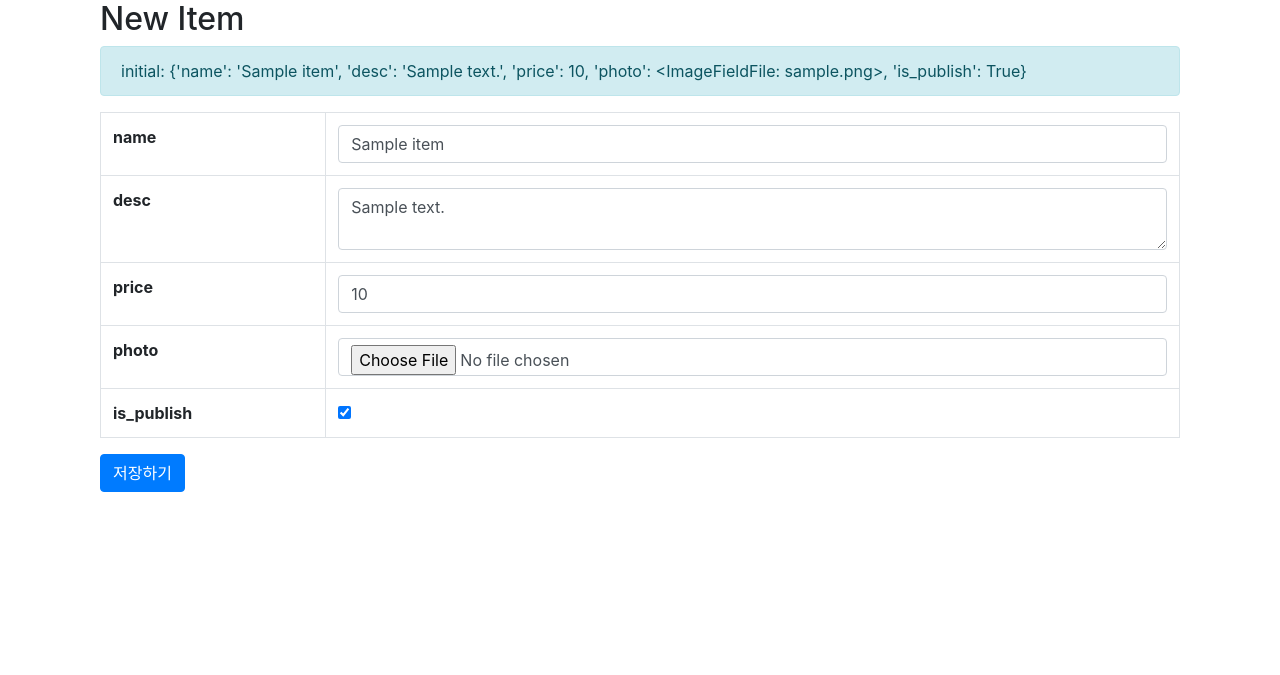
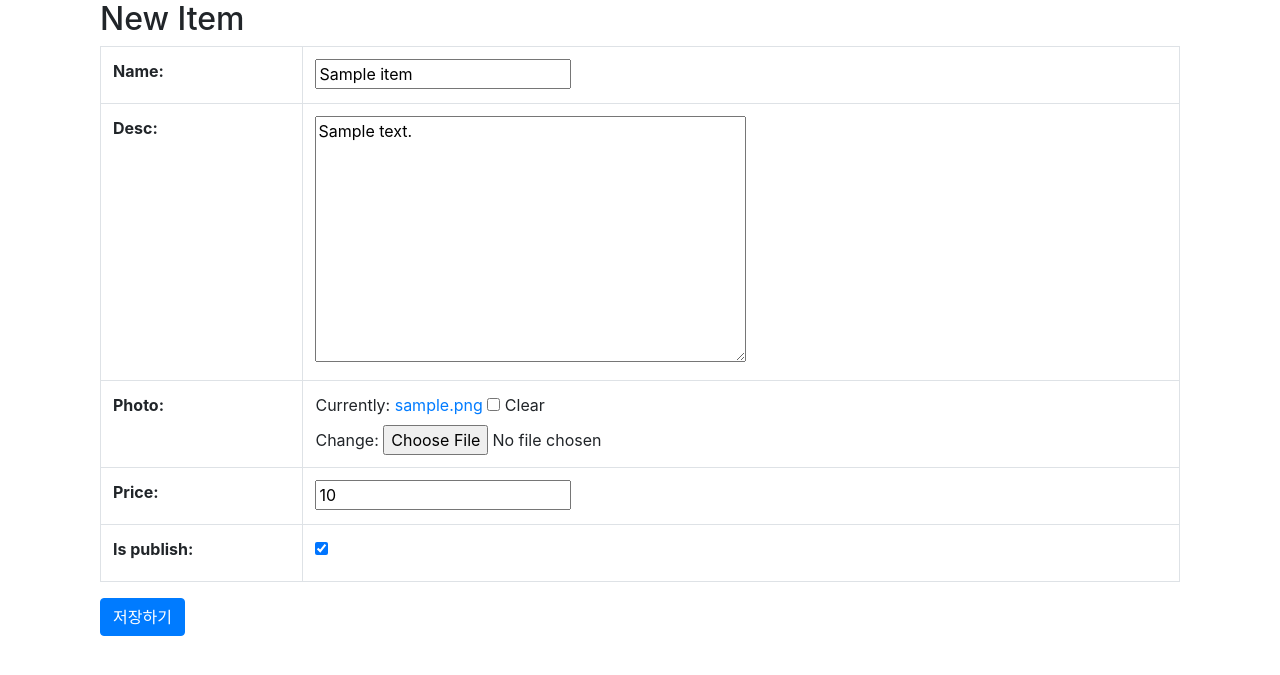
Before and after one commit to awesomeo184/piro13_AskDjangoBasic, a Django app: page /shop/1/edit/ in a window 1280 px wide. Shown: the top 675 px of the page. Run offline with Django 3.2, Linux system fonts and the light colour scheme; tables that the repository leaves empty hold one stand-in row (values such as "Sample post"); parts of the project's set-up code (start-up, migrations or seed data) failed here and were passed over; some libraries are stand-ins or nearby versions.

Commit message:
강의 30, 31강

```diff
--- /dev/null
+++ b/shop/forms.py
@@ -0,0 +1,8 @@
+from django import forms
+from .models import Item
+
+
+class ItemForm(forms.ModelForm):
+    class Meta:
+        model = Item
+        fields = '__all__'
--- a/shop/templates/shop/item_form.html
+++ b/shop/templates/shop/item_form.html
@@ -9,51 +9,11 @@
         <div class="container">
             <div class="col-sm-12">
                 <h2>New Item</h2>
-                {% if error_list %}
-                    <div class="alert alert-danger">
-                        error_list: {{ error_list }}
-                    </div>
-                {% endif %}
-                {% if initial %}
-                    <div class="alert alert-info">
-                        initial: {{ initial }}
-                    </div>
-                {% endif %}
+
                 <form action="" method="post" enctype="multipart/form-data" autocomplete="off">
                     {% csrf_token %}
                     <table class="table table-bordered">
-                        <tbody>
-                            <tr>
-                                <th>name</th>
-                                <td>
-                                    <input type="text" name="name" value="{{ initial.name }}" class="form-control" />
-                                </td>
-                            </tr>
-                            <tr>
-                                <th>desc</th>
-                                <td>
-                                    <textarea name="desc" class="form-control">{{ initial.desc }}</textarea>
-                                </td>
-                            </tr>
-                            <tr>
-                                <th>price</th>
-                                <td>
-                                    <input type="text" name="price" value="{{ initial.price }}" class="form-control" />
-                                </td>
-                            </tr>
-                            <tr>
-                                <th>photo</th>
-                                <td>
-                                    <input type="file" name="photo" class="form-control" />
-                                </td>
-                            </tr>
-                            <tr>
-                                <th>is_publish</th>
-                                <td>
-                                    <input type="checkbox" name="is_publish" value="1" {% if initial.is_publish %}checked{% endif %} />
-                                </td>
-                            </tr>
-                        </tbody>
+                        {{ form.as_table }}
                     </table>
                     <input type="submit" value="저장하기" class="btn btn-primary" />
                 </form>
--- a/shop/views.py
+++ b/shop/views.py
@@ -1,6 +1,8 @@
 from django.http import HttpResponse
 from django.shortcuts import render, get_object_or_404, redirect
+from django.views.generic import CreateView, UpdateView
 from . models import Item
+from .forms import ItemForm
 
 def archives_year(request, year):
     return HttpResponse(f'{year}년도에 대한 정보')
@@ -17,70 +19,24 @@ def detail(request, item_id):
     return render(request, 'shop/detail.html', content)
 
 
-def item_new(request, item=None):
-    error_list = []
-    initial = {}
+# def item_new(request, item=None):
+#     if request.method == 'POST':
+#         form = ItemForm(request.POST, request.FILES, instance=item)
+#         if form.is_valid():
+#             item = form.save()
+#             return redirect(item)
+#     else:
+#         form = ItemForm(instance=item)
 
-    if request.method == 'POST':
-        data = request.POST
-        files = request.FILES
-
-        name = data.get('name')
-        desc = data.get('desc')
-        price = data.get('price')
-        photo = files.get('photo')
-        is_publish = data.get('is_publish') in (True, 't', 'True', '1')
-
-        # 유효성 검사
-        if len(name) < 2:
-            error_list.append('name을 2글자 이상 입력해주세요.')
-
-        if re.match(r'^[\da-zA-Z\s]+$', desc):
-            error_list.append('한글을 입력해주세요.')
-
-        if not error_list:
-            # 저장 시도
-            if item is None:
-                item = Item()
-
-            item.name = name
-            item.desc = desc
-            item.price = price
-            item.is_publish = is_publish
-
-            if photo:
-                item.photo.save(photo.name, photo, save=False)
-
-            try:
-                item.save()
-            except Exception as e:
-                error_list.append(e)
-            else:
-                return redirect(item)
-
-        initial = {
-            'name': name,
-            'desc': desc,
-            'price': price,
-            'photo': photo,
-            'is_publish': is_publish,
-        }
-    else:
-        if item is not None:
-            initial = {
-                'name': item.name,
-                'desc': item.desc,
-                'price': item.price,
-                'photo': item.photo,
-                'is_publish': item.is_publish,
-            }
-
-    return render(request, 'shop/item_form.html', {
-        'error_list': error_list,
-        'initial': initial,
-    })
+#     return render(request, 'shop/item_form.html', {
+#         'form': form,
+#     })
 
 
-def item_edit(request, pk):
-    item = get_object_or_404(Item, pk=pk)
-    return item_new(request, item)
+# def item_edit(request, pk):
+#     item = get_object_or_404(Item, pk=pk)
+#     return item_new(request, item)
+
+item_new = CreateView.as_view(model=Item, form_class=ItemForm)
+
+item_edit = UpdateView.as_view(model=Item, form_class=ItemForm)
```
